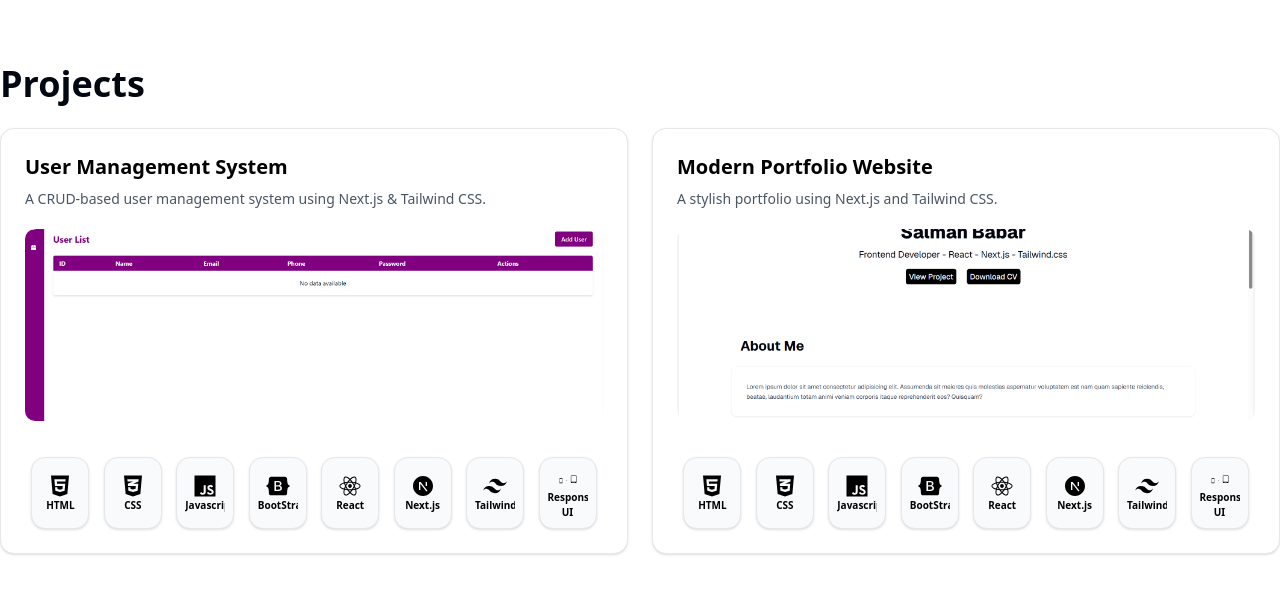
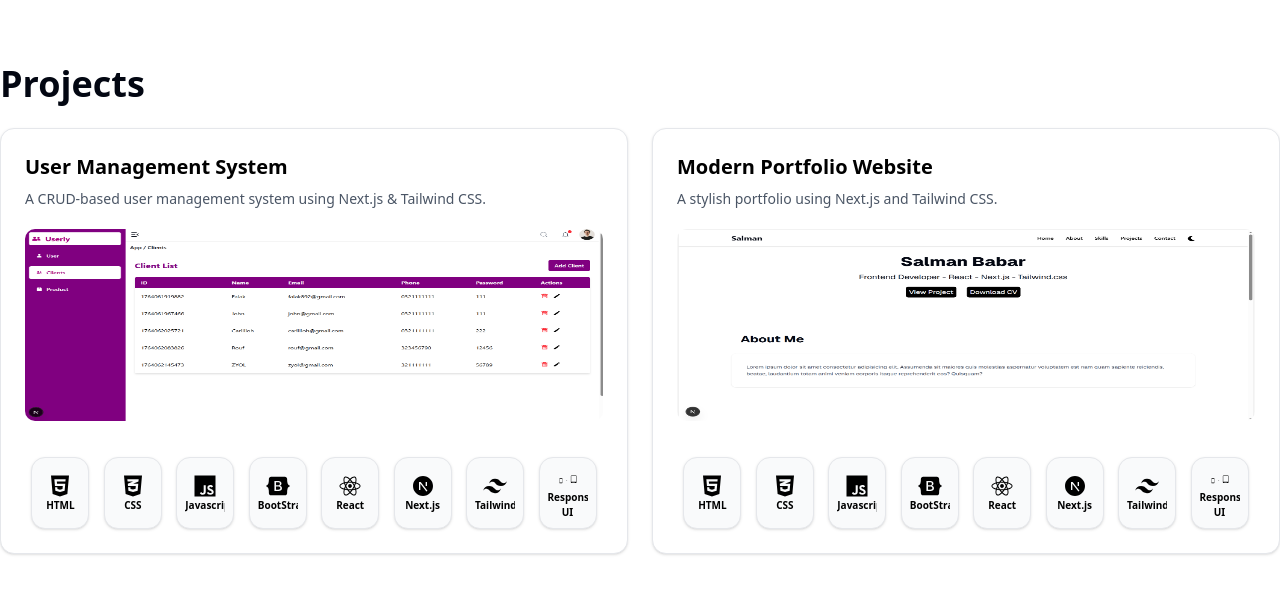
Before and after one commit to sulemanbabar92dev/Portfolio, a Next.js app: page /project in a window 1280 px wide. Shown: the top 594 px of the page. Built offline with nearby package versions, Linux system fonts and the light colour scheme.

Commit message:
change image

```diff
--- a/app/home/page.jsx
+++ b/app/home/page.jsx
@@ -8,7 +8,7 @@ const Home = () => {
       className="flex flex-col items-center justify-center text-center px-4 sm:px-6 lg-px-8 py-12">
         <div className="text-center mt-5 w-40 h-40 rounded-full overflow-hidden shadow-lg border-4 border-gray-300 dark:border-gray-700">
           <Image
-            src=""
+            src="/image/portfolio.png"
             alt="Salman Babar"
             width={160}
             height={160}
--- a/app/navbar/page.jsx
+++ b/app/navbar/page.jsx
@@ -101,7 +101,7 @@ export default function Navbar() {
         <div className="flex justify-evenly">
           <div className=" p-2 w-full  mt-2">
             <Image
-              src=""
+              src="/image/dashboard.png"
               width={50}
               height={50}
               alt="Salman"
--- a/app/project/page.jsx
+++ b/app/project/page.jsx
@@ -20,11 +20,11 @@ const Project = () => {
             </p>
 
             <Image
-              src="/image/management.png"
+              src="/image/dashboard.png"
               alt="User Management System"
               width={500}
               height={300}
-              className="rounded-lg mb-4 object-cover w-full h-48"
+              className="rounded-lg mb-4 w-full h-48 overflow-auto"
             />
             <div className=" flex-wrap gap-2  flex justify-evenly">
               {skills.map((skill) => (
@@ -52,7 +52,7 @@ const Project = () => {
               alt="User Management System"
               width={500}
               height={300}
-              className="rounded-lg mb-4 object-cover w-full h-48"
+              className="rounded-lg mb-4  w-full h-48 overflow-scroll"
             />
             <div className=" gap-2 flex flex-wrap justify-evenly">
               {skills.map((skill) => (
```
Also changed, not shown: public/image/dashboard.png (added).
